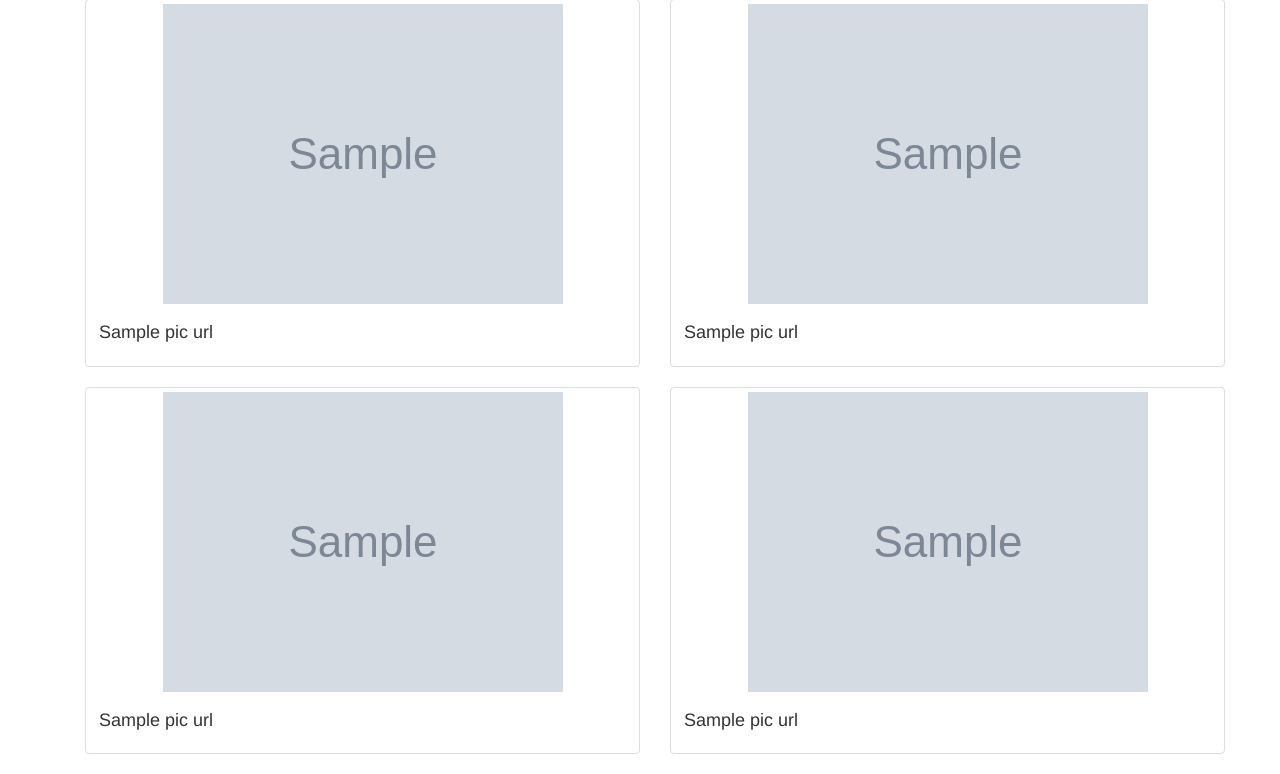
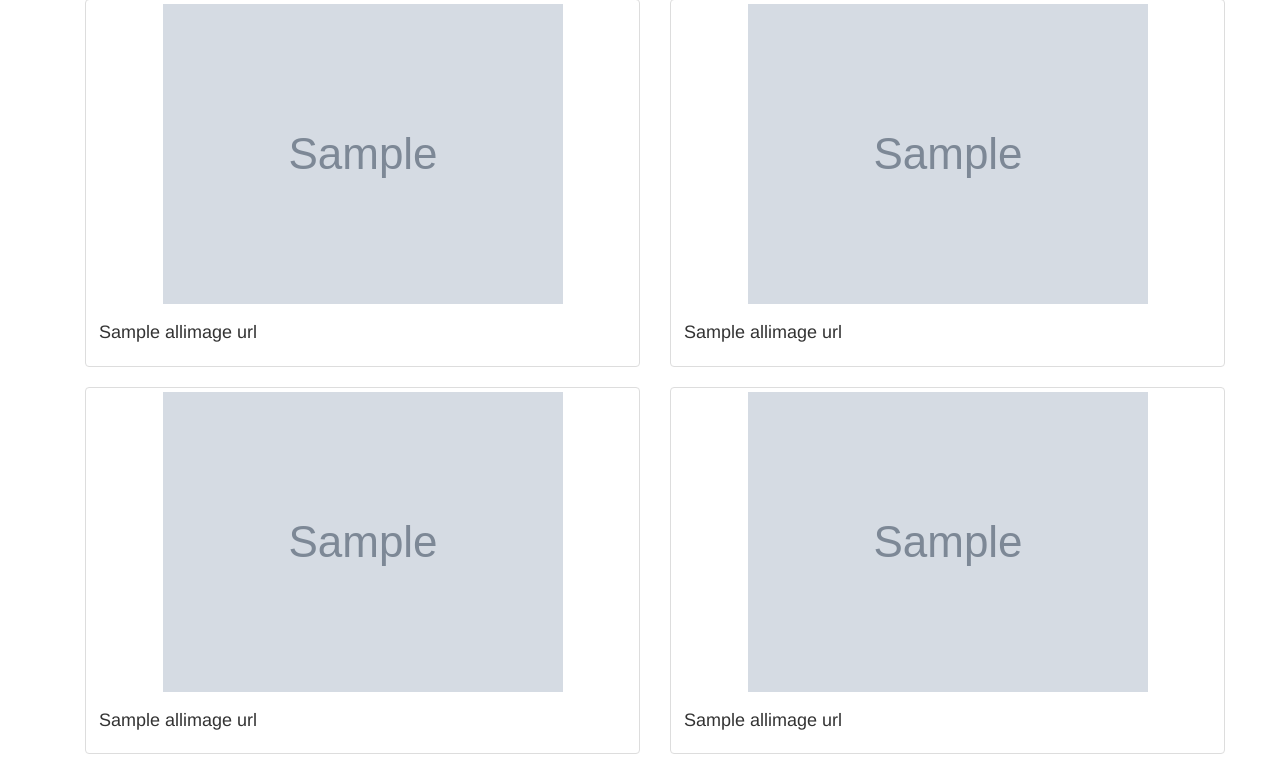
Before and after one commit to GrimmettDS/web-scraping-challenge, a Flask app: page / in a window 1280 px wide. Shown: the part 512-1286 px from the top of the page. Run offline with Flask 2, Linux system fonts and the light colour scheme; grey boxes marked "Sample" are stand-in pictures; a database or web service that is not in the repository returns one stand-in record (values such as "Sample title"); some libraries are stand-ins or nearby versions.

Commit message:
Time is ticking.  Fix one issue, two more pop-up.

```diff
--- a/Missions_to_Mars/app.py
+++ b/Missions_to_Mars/app.py
@@ -2,6 +2,7 @@
 from flask import Flask, render_template, redirect
 import scrape_mars
 from flask_pymongo import PyMongo
+
 
 app = Flask(__name__)
 
--- a/Missions_to_Mars/templates/index.html
+++ b/Missions_to_Mars/templates/index.html
@@ -15,7 +15,6 @@
         <div class="container-fluid">
                 <div class="jumbotron text-center">
                         <h1>Mission to Mars</h1>
-                        <!-- <p>Beach. Rainforest. Volcano. Tree House. Sloths.</p> -->
                         <p><a class="btn btn-primary btn-lg" href="/scrape" role="button">Scrape New Data</a></p>
                 </div>
                         <!-- <div> -->
@@ -35,17 +34,17 @@
                         <div class="row">
                                 <div class="col-md-6">
                                         <div class="thumbnail">
-                                                <img class="img-responsive" src="{{mars_data.pic_url[0].img_url}}" alt="Cerberus Hemisphere">
+                                                <img class="img-responsive" src="{{mars_data.allimage_url[0].img_url}}" alt="Cerberus Hemisphere">
                                                 <div class="caption">
-                                                        <h4>{{mars_data.pic_url[0].title}}</h4>
+                                                        <h4>{{mars_data.allimage_url[0].title}}</h4>
                                                 </div>
                                         </div>
                                 </div>
                                 <div class="col-md-6">
                                         <div class="thumbnail">
-                                                <img class="img-responsive" src="{{mars_data.pic_url[1].img_url}}" alt="Schiaparelli Hemisphere">
+                                                <img class="img-responsive" src="{{mars_data.allimage_url[1].img_url}}" alt="Schiaparelli Hemisphere">
                                                 <div class="caption">
-                                                        <h4>{{mars_data.pic_url[1].title}}</h4>
+                                                        <h4>{{mars_data.allimage_url[1].title}}</h4>
                                                 </div>
                                         </div>
                                 </div>
@@ -54,17 +53,17 @@
                         <!-- <div class="w-100"></div> -->
                                 <div class="col-md-6">
                                         <div class="thumbnail">
-                                                <img class="img-responsive" src="{{mars_data.pic_url[2].img_url}}" alt="Syrtis Major Hemisphere">
+                                                <img class="img-responsive" src="{{mars_data.allimage_url[2].img_url}}" alt="Syrtis Major Hemisphere">
                                                 <div class="caption">
-                                                        <h4>{{mars_data.pic_url[2].title}}</h4>
+                                                        <h4>{{mars_data.allimage_url[2].title}}</h4>
                                                 </div>
                                         </div>
                                 </div>
                                 <div class="col-md-6">
                                         <div class="thumbnail">
-                                                <img class="img-responsive" src="{{mars_data.pic_url[3].img_url}}" alt="Valles Marineris Hemisphere">
+                                                <img class="img-responsive" src="{{mars_data.allimage_url[3].img_url}}" alt="Valles Marineris Hemisphere">
                                                 <div class="caption">
-                                                        <h4>{{mars_data.pic_url[3].title}}</h4>
+                                                        <h4>{{mars_data.allimage_url[3].title}}</h4>
                                                 </div>
                                         </div>
                                 </div>
```
Also changed, not shown: Missions_to_Mars/scrape_mars.py (+8 -5 lines), 1 other file.
